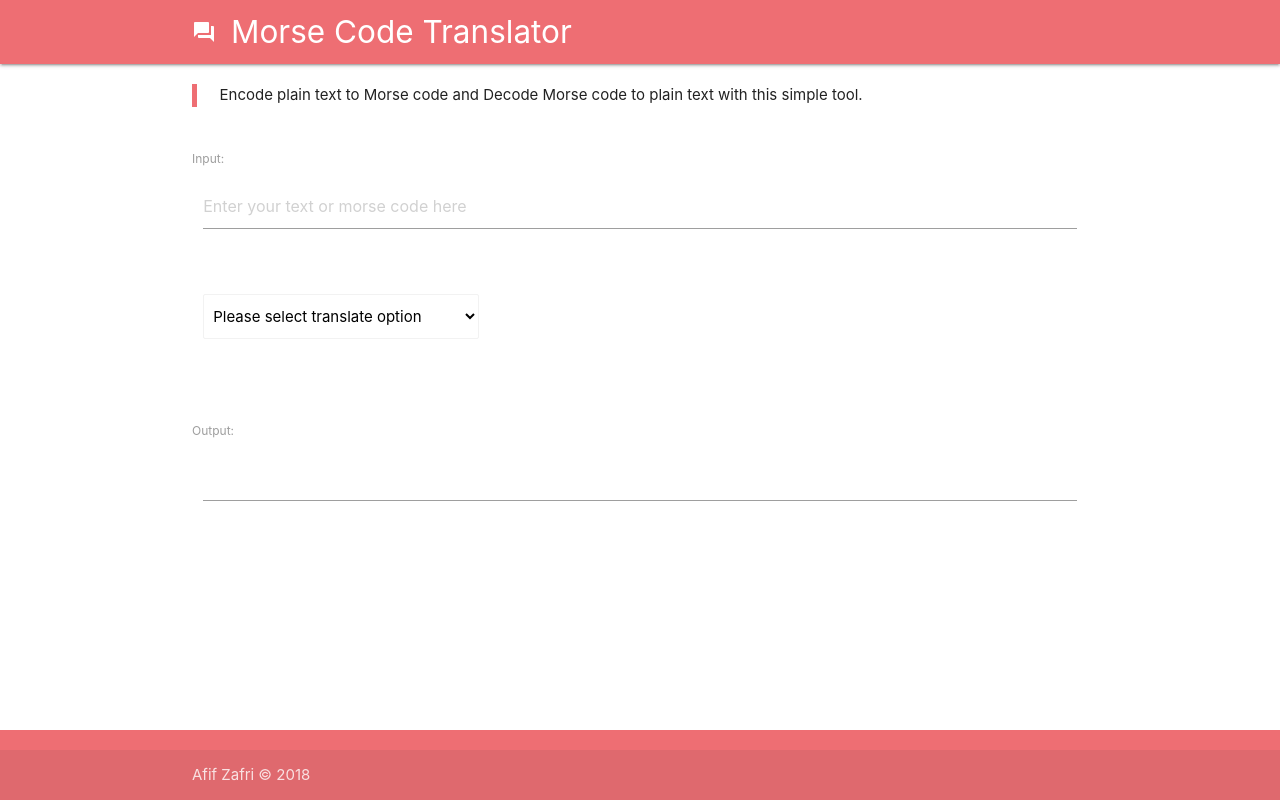
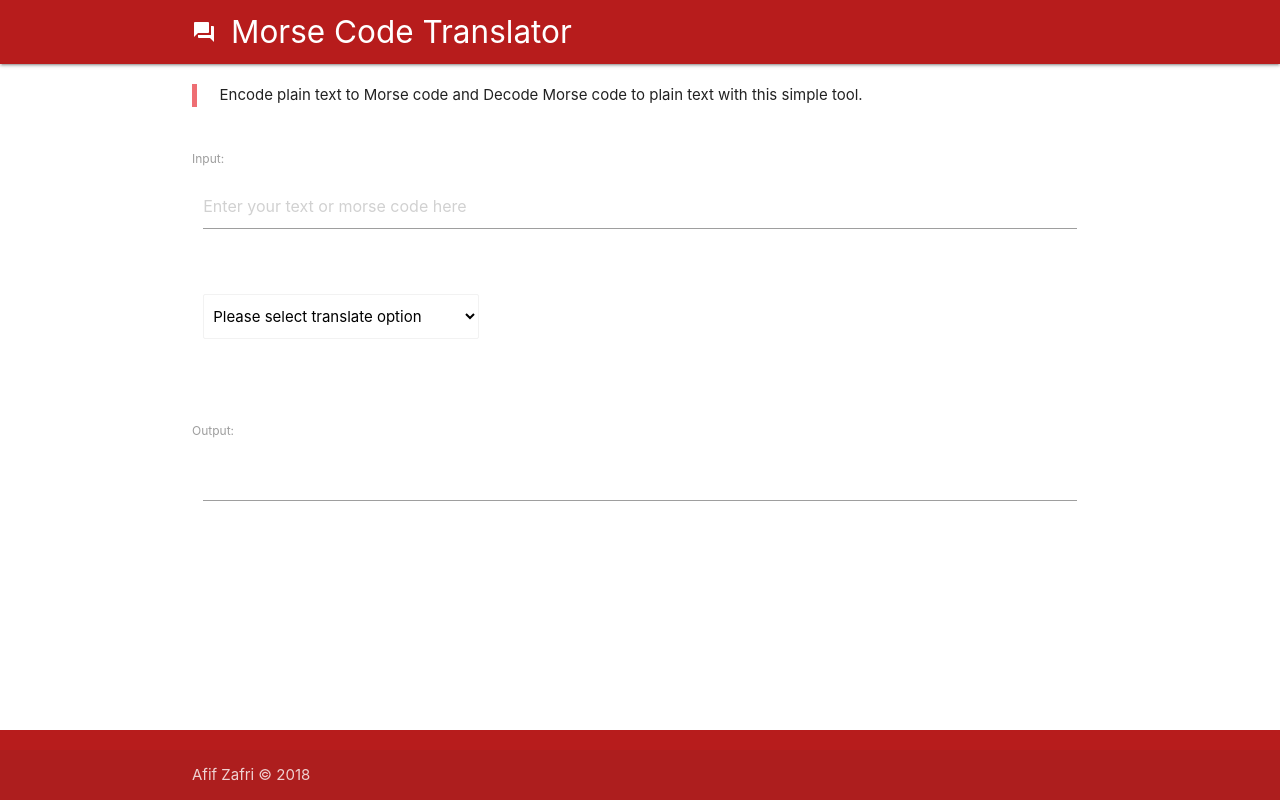
Before and after one commit to afzafri/Morse-Code-Translator, a plain HTML site: page index.html in a window 1280 px wide. Drawn offline with nearby package versions, Linux system fonts and the light colour scheme.

Commit message:
change nav and footer color to red

```diff
--- a/index.html
+++ b/index.html
@@ -26,7 +26,7 @@
 </head>
 <body>
 	<header>
-		<nav class="top-nav">
+		<nav class="top-nav red darken-4">
 			<div class="container">
 				<div class="nav-wrapper">
 					<a class="brand-logo"><i class="material-icons">question_answer</i> Morse Code Translator</a>
@@ -73,7 +73,7 @@
 		</div>
 	</main>
 
-	<footer class="page-footer">
+	<footer class="page-footer red darken-4">
 		<div class="footer-copyright">
 			<div class="container">
 				Afif Zafri &copy; 2018
```
